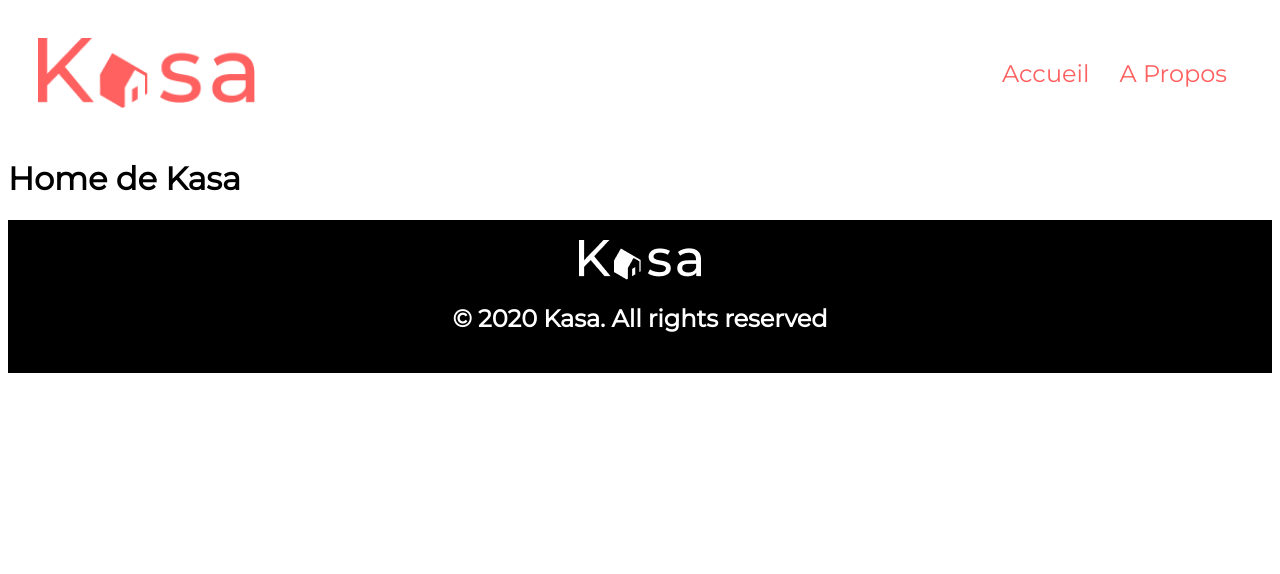
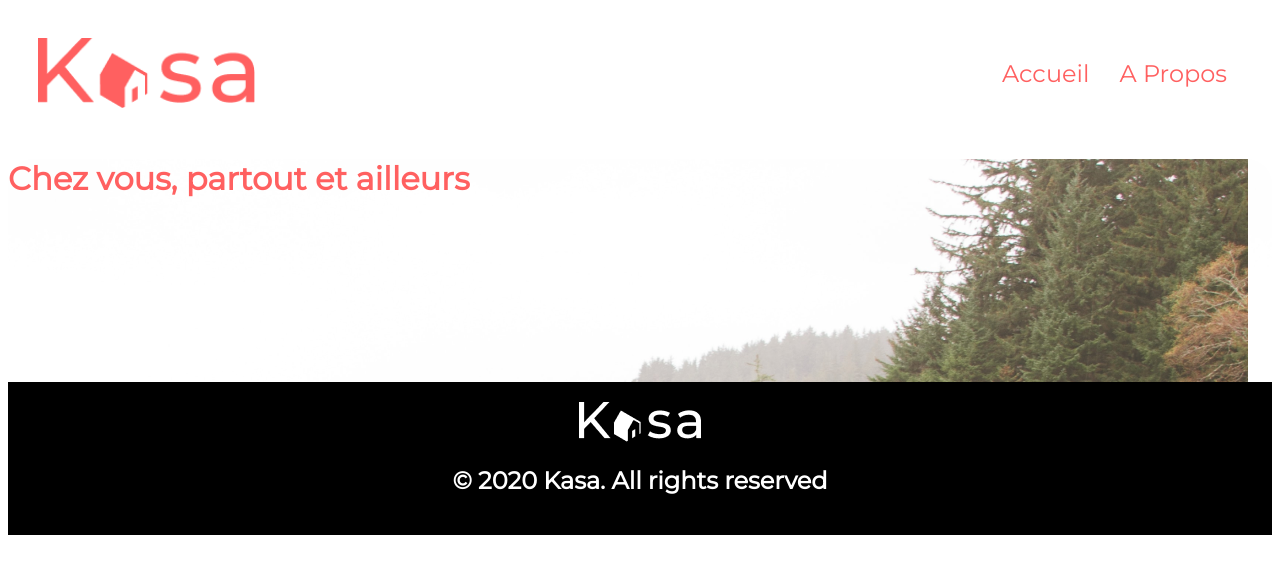
Before and after one commit to lukas-pixel/Kasa, a React (Create React App) app in the folder kasa/: page / in a window 1280 px wide. Shown: the top 574 px of the page. Built offline with nearby package versions, Linux system fonts and the light colour scheme.

Commit message:
Debut du banner

```diff
--- /dev/null
+++ b/kasa/src/components/Banner/index.jsx
@@ -0,0 +1,28 @@
+import styled from 'styled-components'
+import colors from '../../style/colors'
+import IMG from '../../assets/IMG.png'
+
+const ContainerBanner = styled.div`
+    background-image: url("${IMG}");
+    height: 223px;
+    border-radius: 25px;
+`
+const ContainerBannerText = styled.div`
+
+`
+
+const BannerText = styled.h1`
+    Color: ${colors.primary}
+`
+
+function Banner() {
+    return (
+        <ContainerBanner>
+            <ContainerBannerText>
+                <BannerText>Chez vous, partout et ailleurs</BannerText>
+            </ContainerBannerText>
+        </ContainerBanner>
+    )
+}
+
+export default Banner
--- a/kasa/src/pages/Home/index.jsx
+++ b/kasa/src/pages/Home/index.jsx
@@ -1,7 +1,9 @@
+import Banner from '../../components/Banner/index'
+
 function Home() {
     return (
         <div>
-            <h1>Home de Kasa</h1>
+            <Banner />
         </div>
     )
 }
```
Also changed, not shown: kasa/src/assets/IMG.png (added).
